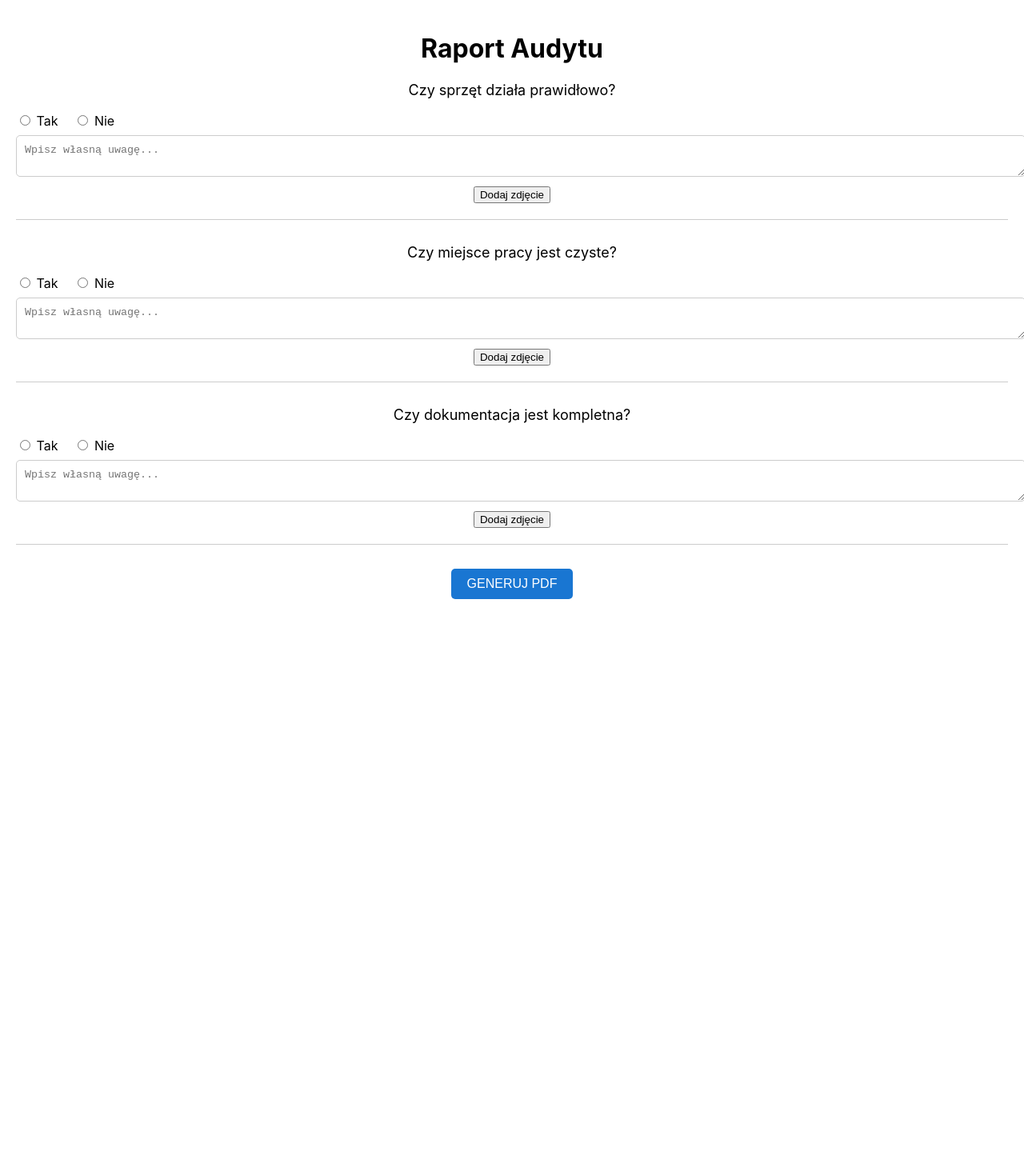
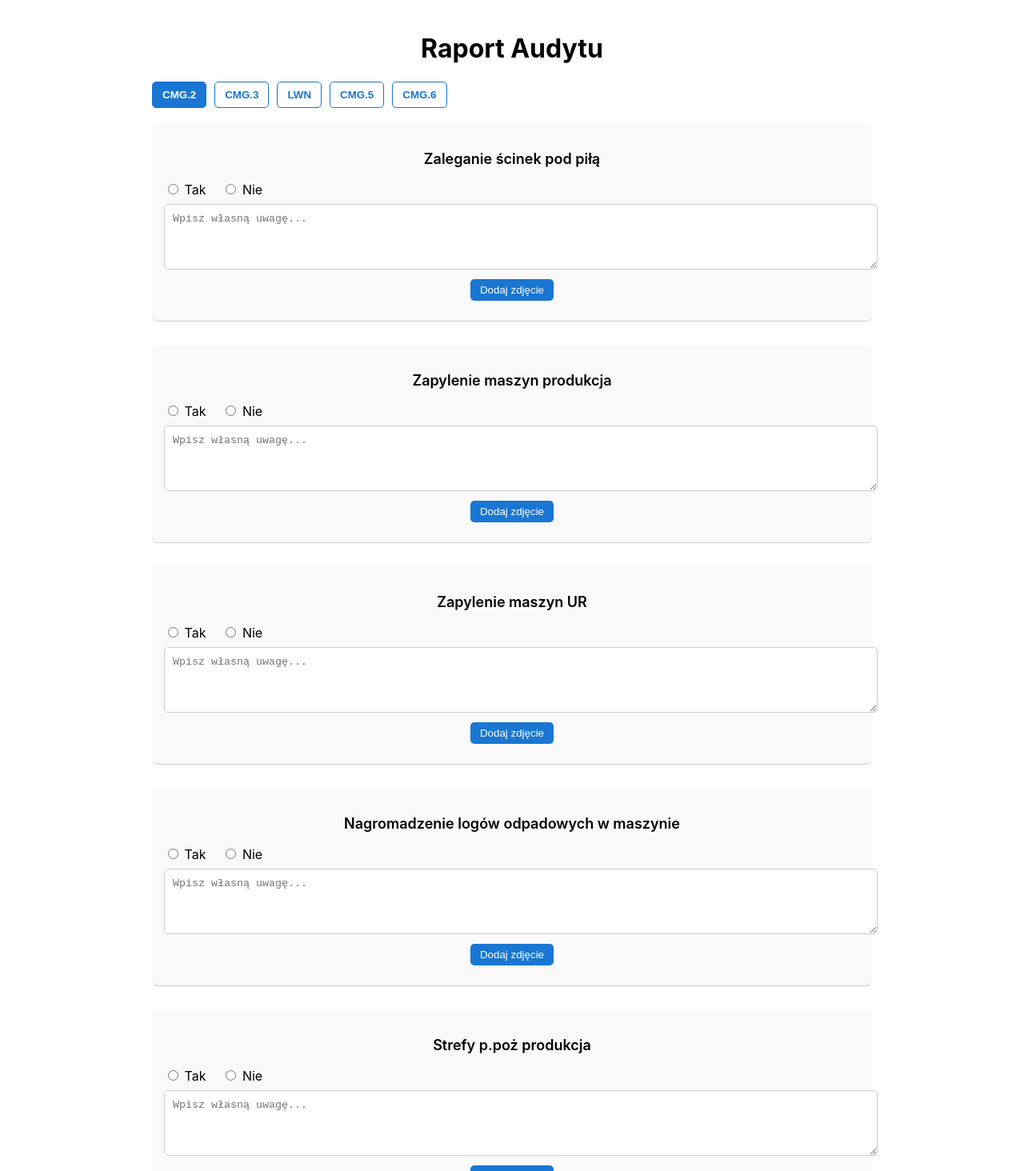
Before and after one commit to Karolije/RaportAudytu, a React (Create React App) app in the folder raport-audytu/: page / in a window 1280 px wide. Shown: the top 1464 px of the page at 80% size. Before the commit the page ends 800 px from the top, so only its background shows below. Built offline with nearby package versions, Linux system fonts and the light colour scheme.

Commit message:
Dodano zakładki i generowanie PDF w AuditForm

```diff
--- a/raport-audytu/src/components/AuditForm.tsx
+++ b/raport-audytu/src/components/AuditForm.tsx
@@ -10,22 +10,64 @@ interface Question {
   images?: string[];
 }
 
+interface SectionData {
+  id: string;
+  name: string;
+  questions: Question[];
+}
+
+const baseQuestions: Question[] = [
+  { id: 1, text: 'Zaleganie ścinek pod piłą', answer: undefined, note: '', images: [] },
+  { id: 2, text: 'Zapylenie maszyn produkcja', answer: undefined, note: '', images: [] },
+  { id: 3, text: 'Zapylenie maszyn UR', answer: undefined, note: '', images: [] },
+  { id: 4, text: 'Nagromadzenie logów odpadowych w maszynie', answer: undefined, note: '', images: [] },
+  { id: 5, text: 'Strefy p.poż produkcja', answer: undefined, note: '', images: [] },
+  { id: 6, text: 'Strefy p.poż UR', answer: undefined, note: '', images: [] },
+  { id: 7, text: 'Prowizorki na maszynie', answer: undefined, note: '', images: [] },
+  { id: 8, text: 'Zalegający brud', answer: undefined, note: '', images: [] },
+];
+
+const categories = ['CMG.2', 'CMG.3', 'LWN', 'CMG.5', 'CMG.6'];
+
 const AuditForm: React.FC = () => {
-  const [questions, setQuestions] = useState<Question[]>([
-    { id: 1, text: 'Czy sprzęt działa prawidłowo?', answer: undefined, note: '', images: [] },
-    { id: 2, text: 'Czy miejsce pracy jest czyste?', answer: undefined, note: '', images: [] },
-    { id: 3, text: 'Czy dokumentacja jest kompletna?', answer: undefined, note: '', images: [] },
-  ]);
+  // każda zakładka ma osobny zestaw 8 pytań
+  const [sections, setSections] = useState<SectionData[]>(() =>
+    categories.map(cat => ({
+      id: cat,
+      name: cat,
+      questions: JSON.parse(JSON.stringify(baseQuestions)), // głęboka kopia
+    }))
+  );
 
-  const setAnswer = (id: number, value: boolean) => {
-    setQuestions(prev => prev.map(q => (q.id === id ? { ...q, answer: value } : q)));
+  const [activeTab, setActiveTab] = useState('CMG.2');
+
+  const setAnswer = (sectionId: string, qid: number, value: boolean) => {
+    setSections(prev =>
+      prev.map(sec =>
+        sec.id === sectionId
+          ? {
+              ...sec,
+              questions: sec.questions.map(q => (q.id === qid ? { ...q, answer: value } : q)),
+            }
+          : sec
+      )
+    );
   };
 
-  const updateNote = (id: number, text: string) => {
-    setQuestions(prev => prev.map(q => (q.id === id ? { ...q, note: text } : q)));
+  const updateNote = (sectionId: string, qid: number, text: string) => {
+    setSections(prev =>
+      prev.map(sec =>
+        sec.id === sectionId
+          ? {
+              ...sec,
+              questions: sec.questions.map(q => (q.id === qid ? { ...q, note: text } : q)),
+            }
+          : sec
+      )
+    );
   };
 
-  const addPhoto = (id: number) => {
+  const addPhoto = (sectionId: string, qid: number) => {
     const input = document.createElement('input');
     input.type = 'file';
     input.accept = 'image/*';
@@ -35,8 +77,17 @@ const AuditForm: React.FC = () => {
         const reader = new FileReader();
         reader.onload = ev => {
           const base64 = ev.target?.result as string;
-          setQuestions(prev =>
-            prev.map(q => (q.id === id ? { ...q, images: [...(q.images || []), base64] } : q))
+          setSections(prev =>
+            prev.map(sec =>
+              sec.id === sectionId
+                ? {
+                    ...sec,
+                    questions: sec.questions.map(q =>
+                      q.id === qid ? { ...q, images: [...(q.images || []), base64] } : q
+                    ),
+                  }
+                : sec
+            )
           );
         };
         reader.readAsDataURL(target.files[0]);
@@ -47,8 +98,6 @@ const AuditForm: React.FC = () => {
 
   const generatePDF = () => {
     const doc = new jsPDF('p', 'mm', 'a4');
-
-    // dodanie czcionki UTF-8
     doc.addFileToVFS('Roboto-Regular.ttf', font);
     doc.addFont('Roboto-Regular.ttf', 'Roboto', 'normal');
     doc.setFont('Roboto');
@@ -63,70 +112,172 @@ const AuditForm: React.FC = () => {
     doc.text(`Data: ${new Date().toLocaleDateString()}`, 105, y, { align: 'center' });
     y += 15;
 
-    questions.forEach((q, idx) => {
-      if (y > 250) { doc.addPage(); y = 15; }
+    // Dla każdej sekcji osobna strona
+    sections.forEach((section, si) => {
+      if (si > 0) {
+        doc.addPage();
+        y = 15;
+      }
+      doc.setFontSize(18);
+      doc.setTextColor(30, 30, 120);
+      doc.text(`Sekcja: ${section.name}`, 10, y);
+      y += 10;
+      doc.setTextColor(0, 0, 0);
 
-      // Pytanie
+      section.questions.forEach((q, idx) => {
+        if (y > 250) {
+          doc.addPage();
+          y = 15;
+        }
+
         doc.setFontSize(14);
         doc.text(`${idx + 1}. ${q.text}`, 10, y);
         y += 7;
 
-      // Odpowiedź
-      const answerText = q.answer === true ? 'Tak' : q.answer === false ? 'Nie' : 'Brak odpowiedzi';
+        const answerText =
+          q.answer === true ? 'Tak' : q.answer === false ? 'Nie' : 'Brak odpowiedzi';
         doc.setFontSize(12);
         doc.text(`Odpowiedź: ${answerText}`, 12, y);
         y += 7;
 
-      // Uwagi
         if (q.note) {
           doc.text(`Uwagi: ${q.note}`, 12, y);
           y += 7;
         }
 
-      // Zdjęcia – duże i estetycznie ułożone
         q.images?.forEach(img => {
           if (!img) return;
-        if (y + 90 > 297) { doc.addPage(); y = 15; }
+          if (y + 90 > 297) {
+            doc.addPage();
+            y = 15;
+          }
           doc.addImage(img, 'JPEG', 15, y, 180, 90);
-        y += 95; // odstęp po zdjęciu
+          y += 95;
         });
 
-      // Linia oddzielająca pytania
         doc.setDrawColor(200);
         doc.setLineWidth(0.3);
         doc.line(10, y, 200, y);
         y += 7;
       });
+    });
 
-    doc.save(`Raport-Audytu-${new Date().toISOString().slice(0,10)}.pdf`);
+    doc.save(`Raport-Audytu-${new Date().toISOString().slice(0, 10)}.pdf`);
   };
 
+  const currentSection = sections.find(s => s.id === activeTab)!;
+
   return (
-    <div style={{ padding: 20 }}>
+    <div style={{ padding: 20, maxWidth: 900, margin: '0 auto' }}>
       <h1>Raport Audytu</h1>
-      {questions.map(q => (
-        <div key={q.id} style={{ marginBottom: 30, borderBottom: '1px solid #ccc', paddingBottom: 10 }}>
-          <p style={{ fontSize: 18 }}>{q.text}</p>
+
+      {/* Pasek zakładek */}
+      <div style={{ display: 'flex', gap: 10, marginBottom: 20, flexWrap: 'wrap' }}>
+        {sections.map(sec => (
+          <button
+            key={sec.id}
+            onClick={() => setActiveTab(sec.id)}
+            style={{
+              padding: '8px 12px',
+              borderRadius: 5,
+              border: '1px solid #1976d2',
+              backgroundColor: activeTab === sec.id ? '#1976d2' : 'white',
+              color: activeTab === sec.id ? 'white' : '#1976d2',
+              fontWeight: 600,
+              cursor: 'pointer',
+            }}
+          >
+            {sec.name}
+          </button>
+        ))}
+      </div>
+
+      {/* Lista 8 pytań */}
+      {currentSection.questions.map(q => (
+        <div
+          key={q.id}
+          style={{
+            marginBottom: 30,
+            borderBottom: '1px solid #ccc',
+            paddingBottom: 10,
+            backgroundColor: '#f9f9f9',
+            borderRadius: 8,
+            padding: 15,
+          }}
+        >
+          <p style={{ fontSize: 18, fontWeight: 600 }}>{q.text}</p>
           <div style={{ display: 'flex', gap: 20, marginBottom: 8 }}>
-            <label><input type="radio" checked={q.answer === true} onChange={() => setAnswer(q.id, true)} /> Tak</label>
-            <label><input type="radio" checked={q.answer === false} onChange={() => setAnswer(q.id, false)} /> Nie</label>
+            <label>
+              <input
+                type="radio"
+                checked={q.answer === true}
+                onChange={() => setAnswer(activeTab, q.id, true)}
+              />{' '}
+              Tak
+            </label>
+            <label>
+              <input
+                type="radio"
+                checked={q.answer === false}
+                onChange={() => setAnswer(activeTab, q.id, false)}
+              />{' '}
+              Nie
+            </label>
           </div>
           <textarea
             placeholder="Wpisz własną uwagę..."
             value={q.note}
-            onChange={e => updateNote(q.id, e.target.value)}
-            style={{ width: '100%', padding: 10, borderRadius: 5, border: '1px solid #ccc' }}
+            onChange={e => updateNote(activeTab, q.id, e.target.value)}
+            style={{
+              width: '100%',
+              padding: 10,
+              borderRadius: 5,
+              border: '1px solid #ccc',
+              minHeight: 60,
+              resize: 'vertical',
+            }}
           />
           <br />
-          <button onClick={() => addPhoto(q.id)} style={{ marginTop: 8 }}>Dodaj zdjęcie</button>
+          <button
+            onClick={() => addPhoto(activeTab, q.id)}
+            style={{
+              marginTop: 8,
+              backgroundColor: '#1976d2',
+              color: 'white',
+              border: 'none',
+              borderRadius: 5,
+              padding: '6px 12px',
+              cursor: 'pointer',
+            }}
+          >
+            Dodaj zdjęcie
+          </button>
           <div style={{ display: 'flex', gap: 10, marginTop: 10, flexWrap: 'wrap' }}>
             {q.images?.map((img, i) => (
-              <img key={i} src={img} alt="zdjęcie" style={{ width: 150, height: 'auto', borderRadius: 5 }} />
+              <img
+                key={i}
+                src={img}
+                alt="zdjęcie"
+                style={{ width: 150, height: 'auto', borderRadius: 5, boxShadow: '0 0 5px #ccc' }}
+              />
             ))}
           </div>
         </div>
       ))}
-      <button onClick={generatePDF} style={{ padding: '10px 20px', fontSize: 16, backgroundColor: '#1976d2', color: 'white', border: 'none', borderRadius: 5 }}>
+
+      <button
+        onClick={generatePDF}
+        style={{
+          padding: '10px 20px',
+          fontSize: 16,
+          backgroundColor: '#1976d2',
+          color: 'white',
+          border: 'none',
+          borderRadius: 5,
+          marginTop: 30,
+          cursor: 'pointer',
+        }}
+      >
         GENERUJ PDF
       </button>
     </div>
```
Lines whose indentation alone changed are shown as unchanged.
